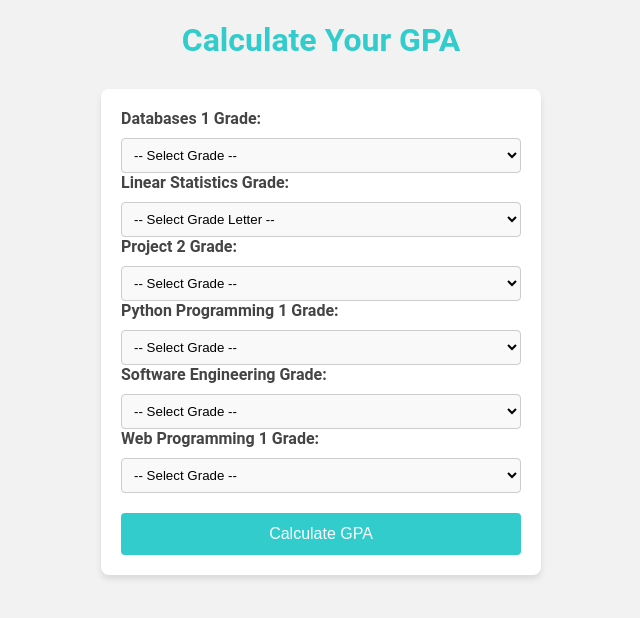
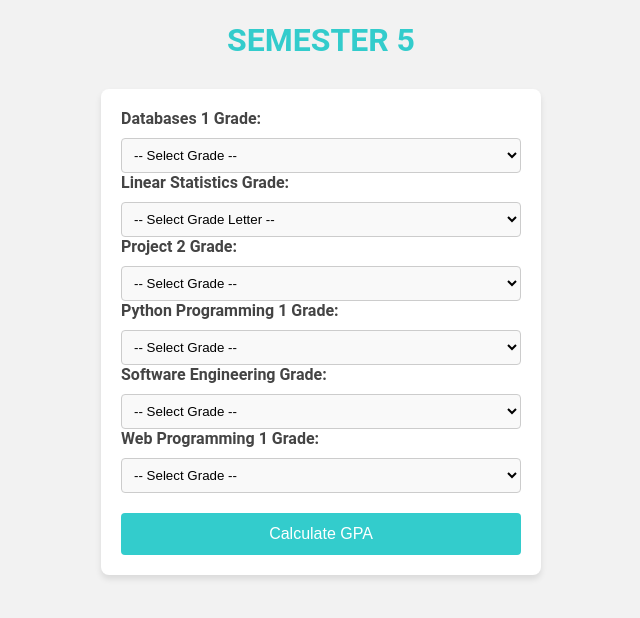
Before and after one commit to sawanehabubakarr/GPA-Calculator-, a plain HTML site: page Computer Science Sem5.html in a window 1280 px wide. Shown: the whole page, without its empty margins (319-959 px from the left). Drawn offline with Linux system fonts and the light colour scheme.

Commit message:
Update Computer Science Sem5.html

```diff
--- a/Computer Science Sem5.html
+++ b/Computer Science Sem5.html
@@ -7,7 +7,7 @@
     <title>CS GPA Calculator</title>
 </head>
 <body>
-    <h1>Calculate Your GPA</h1>
+    <h1>SEMESTER 5</h1>
     <form id="Unimak Cumulative GPA">
         <label for="db1">Databases 1 Grade:</label>
         <select id="db1" name="courseGrade">
```
